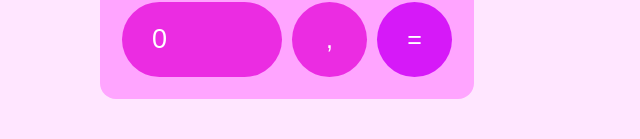
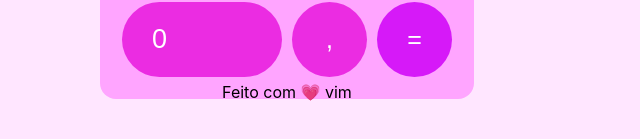
Before and after one commit to vitoriasaturnino/barbie-calculator, a React (Create React App) app: page / in a window 1280 px wide. Shown: the part 615-754 px from the top of the page, without its empty margins (0-640 px from the left). Built offline with nearby package versions, Linux system fonts and the light colour scheme.

Commit message:
add footer a página

```diff
--- a/src/components/calculator.jsx
+++ b/src/components/calculator.jsx
@@ -155,6 +155,7 @@ export default function Calculator() {
           =
         </button>
         <br />
+        <footer>Feito com 💗 vim</footer>
       </div>
     </div>
   );
```
